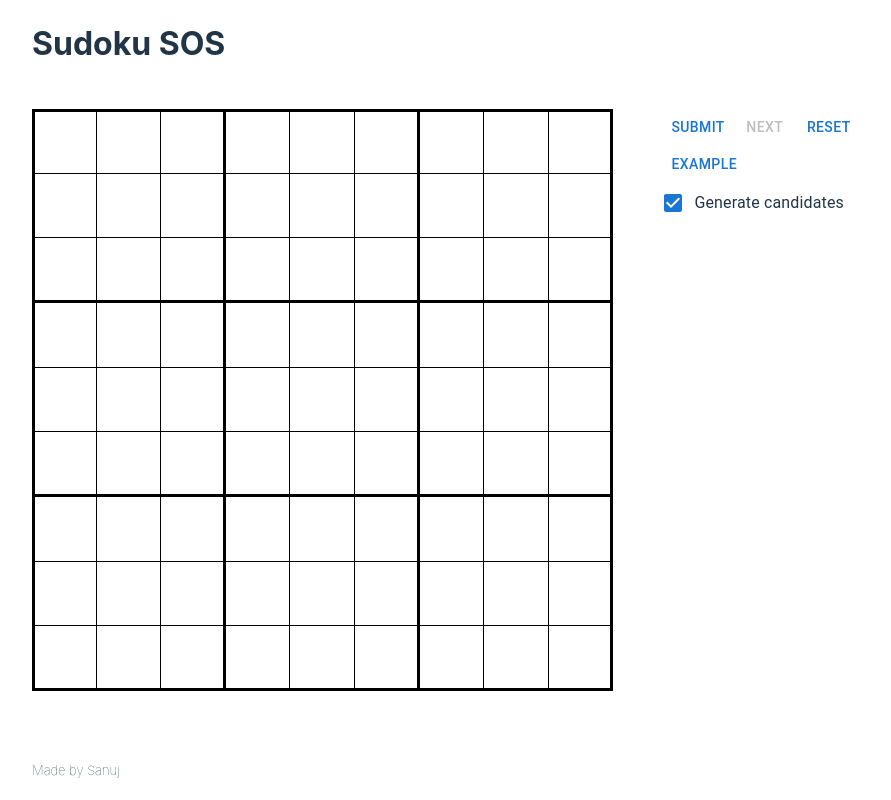
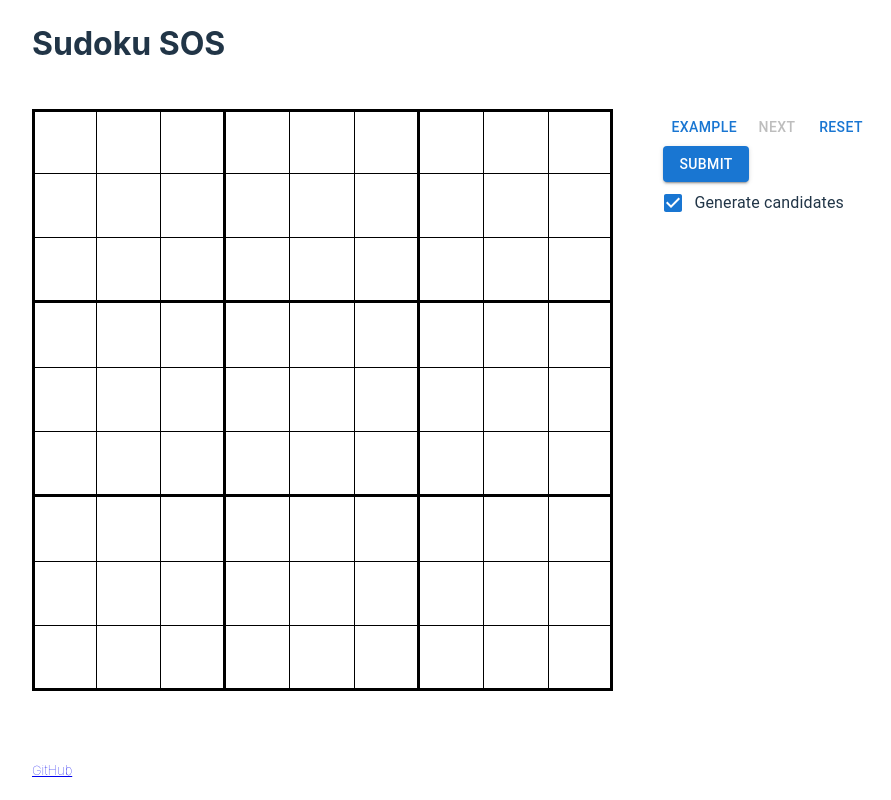
Before and after one commit to sanujs/sudoku-sos, a React (Vite) app in the folder sudoku-client/: page / in a window 1280 px wide. Shown: the whole page, without its empty margins (17-908 px from the left). Built offline with nearby package versions, Linux system fonts and the light colour scheme.

Commit message:
Button UI improvements and footer modification

```diff
--- a/sudoku-client/src/App.tsx
+++ b/sudoku-client/src/App.tsx
@@ -10,7 +10,7 @@ function App() {
       </header>
       <Sudoku/>
       <footer>
-        Made by Sanuj
+        <a href='https://github.com/sanujs/sudoku-sos'>GitHub</a>
       </footer>
     </>
   )
--- a/sudoku-client/src/components/Controls.tsx
+++ b/sudoku-client/src/components/Controls.tsx
@@ -18,12 +18,10 @@ const Controls = (props: ControlsProps) => {
   return (
     <div>
       <Button
-        onClick={async () => {
-          props.setGridState(await props.handleSubmit());
-        }}
+        onClick={props.exampleSudoku}
         disabled={props.submitState}
       >
-        Submit
+        Example
       </Button>
       <Button
         disabled={!props.submitState}
@@ -40,7 +38,15 @@ const Controls = (props: ControlsProps) => {
         Next
       </Button>
       <Button onClick={props.reset}>Reset</Button>
-      <Button onClick={props.exampleSudoku}>Example</Button>
+      <Button
+        variant="contained"
+        onClick={async () => {
+          props.setGridState(await props.handleSubmit());
+        }}
+        disabled={props.submitState}
+      >
+        Submit
+      </Button>
       <FormControlLabel
         control={
           <Checkbox
```
